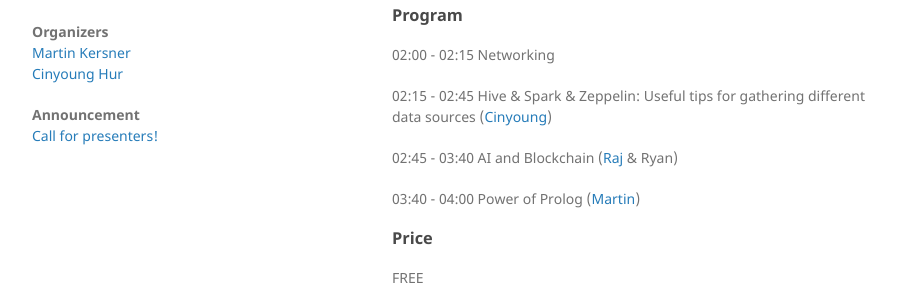
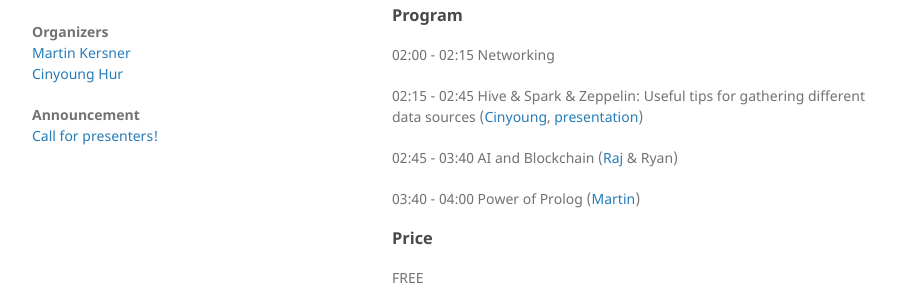
Before and after one commit to martinkersner/seoul-artificial-intelligence-meetup, a Jekyll site: the page built from docs/index.md, in a window 1280 px wide and 900 px high. Shown: the part 315-615 px from the top of the window, without its empty margins (178-1101 px from the left). Built offline with Jekyll 4.4.1, drawn with Linux system fonts in a browser that asks for light colours; our own code applies the rules of GitHub Pages for plain Markdown files.

Commit message:
add cinyoung's lightning talk

```diff
--- a/docs/index.md
+++ b/docs/index.md
@@ -45,7 +45,7 @@ Saturday, December 9, 2017
 
 02:00 - 02:15 Networking
 
-02:15 - 02:45 Hive & Spark & Zeppelin: Useful tips for gathering different data sources ([Cinyoung](members/cinyoung))
+02:15 - 02:45 Hive & Spark & Zeppelin: Useful tips for gathering different data sources ([Cinyoung](members/cinyoung), [presentation](presentations/Hive&Spark&Zeppelin.pdf))
 
 02:45 - 03:40 AI and Blockchain ([Raj](members/raj) & Ryan)
 
```
